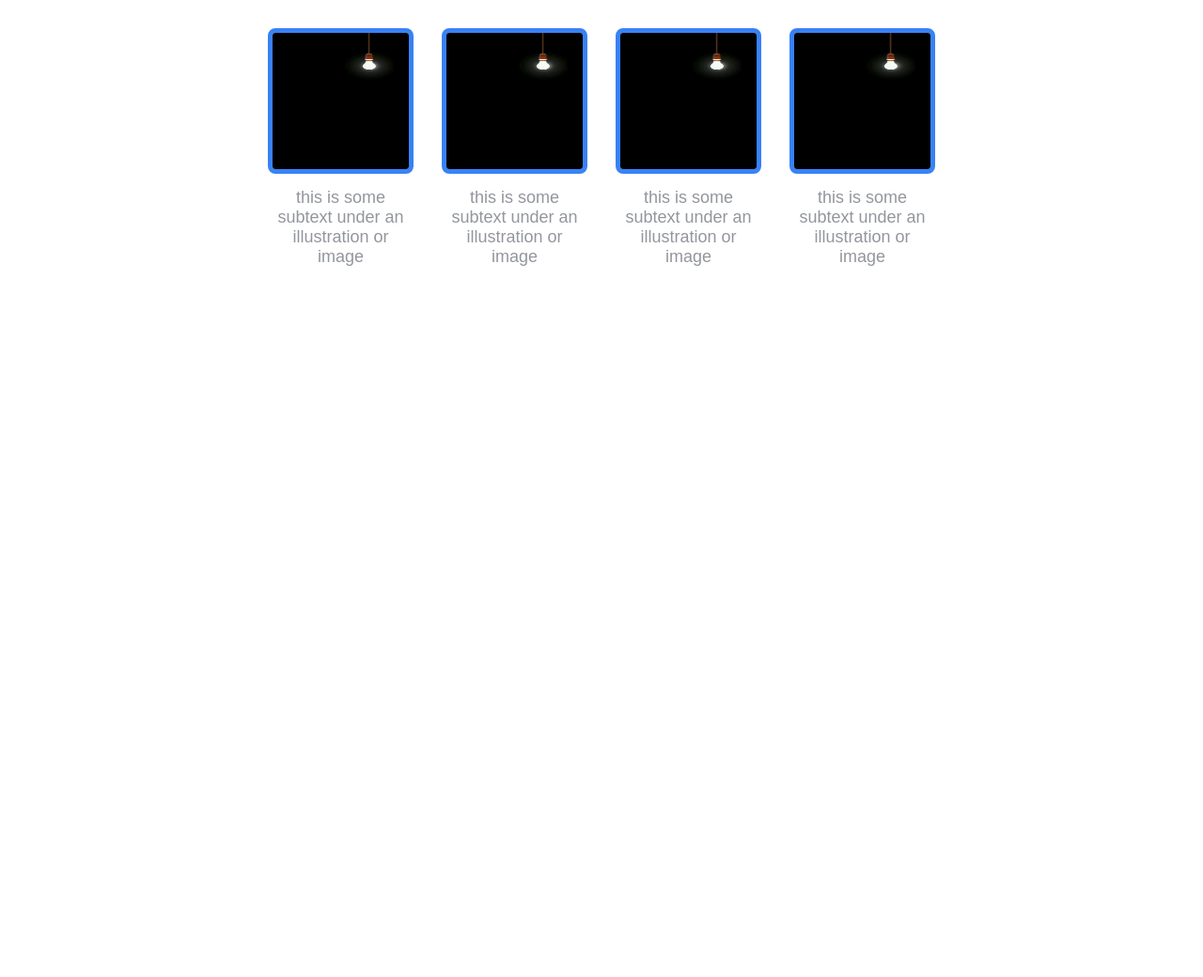
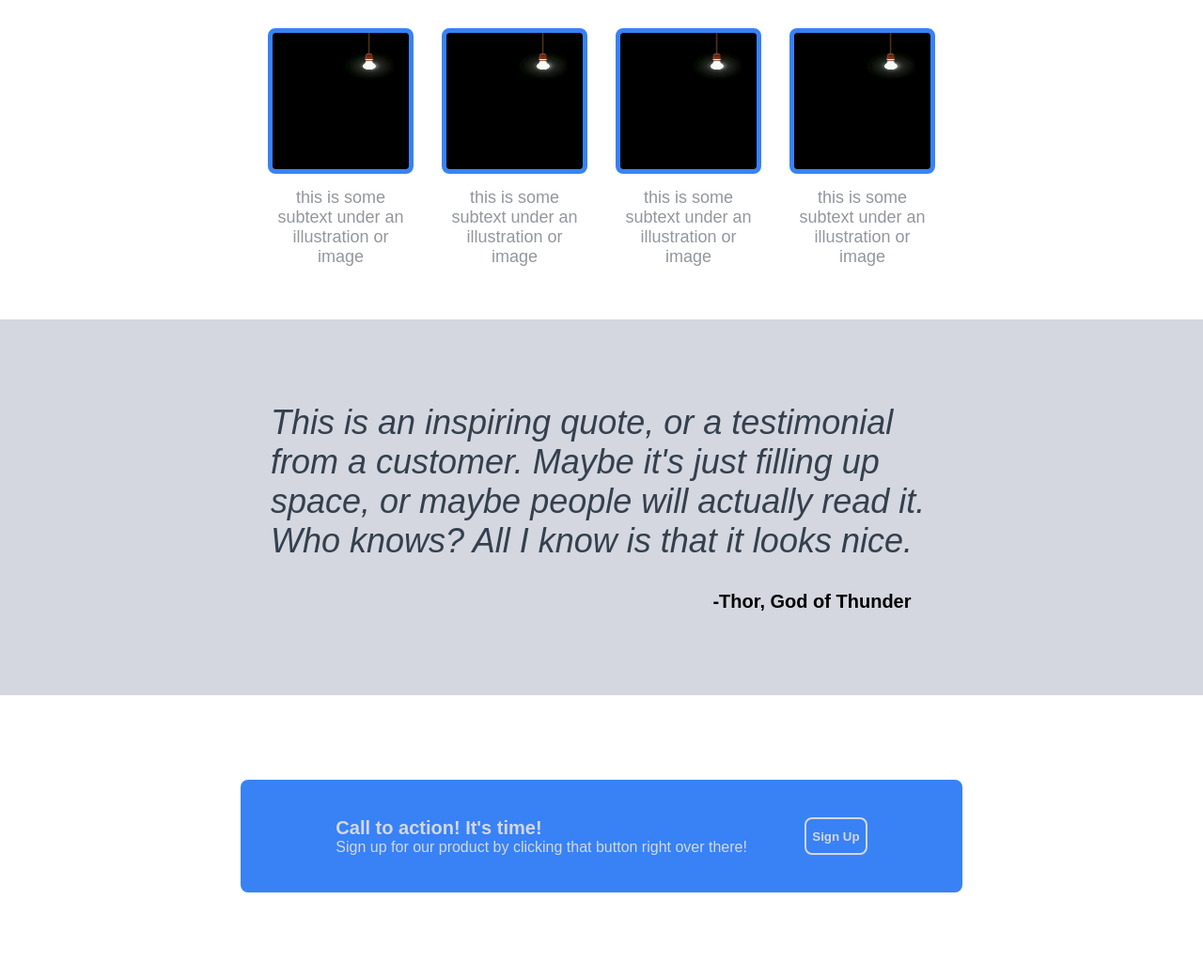
Before and after one commit to YanicB/Landing-Page, a plain HTML site: page index.html in a window 1280 px wide. Shown: the part 521-1561 px from the top of the page at 94% size. Before the commit the page ends 821 px from the top, so only its background shows below. Drawn offline with Linux system fonts and the light colour scheme.

Commit message:
Created quote block for website, edited the styles.css and html

```diff
--- a/index.html
+++ b/index.html
@@ -63,6 +63,29 @@
             </ul>
             </div>
         </div>
+
+        <div class="quote">
+            <div class="quote-text">
+                This is an inspiring quote, or a testimonial from a customer. Maybe it's just filling up space, or maybe people will actually read it. Who knows? All I know is that it looks nice.
+            </div>
+            <div class="author">
+                -Thor, God of Thunder
+            </div>
+        </div>
+
+        <div class="action">
+            <div class="blue-box">
+                <div class="both">
+                    <div class="small-title">
+                        Call to action! It's time!
+                    </div>
+                    <div class="small-text">
+                        Sign up for our product by clicking that button right over there!
+                    </div>
+                </div>
+                <button> Sign Up </button>
+            </div>
+        </div>
     </body>
 
 </html>
--- a/styles.css
+++ b/styles.css
@@ -119,6 +119,7 @@ a {
     display: flex;
     align-items: center;
     justify-content: space-evenly;
+    margin-bottom: 40px;
 }
 
 .subtext > ul {
@@ -127,4 +128,62 @@ a {
 
 .quote {
     display: flex;
+    flex-direction: column;
+    background-color: #d4d7df;
+    justify-content: center;
+    align-items: center;
+    width: 100%;
+    height: 400px;
 }
+
+.quote-text {
+    font-style: italic;
+    font-size: 36px;
+    color: #35404e;
+    font-weight: 200px;
+    width: 55%;
+    height: 200px;
+}
+
+.author {
+    font-weight: bold;
+    font-size: 20px;
+    margin-left: 35%;
+}
+
+.action {
+    display: flex;
+    width: 100%;
+    height: 300px;
+    justify-content: center;
+    align-items: center;
+}
+
+.blue-box {
+    display: flex;
+    box-sizing: border-box;
+    background-color: #3882F6;
+    width: 60%;
+    height: 120px;
+    border-radius: 8px;
+    padding: 40px;
+    justify-content: space-evenly;
+}
+
+.small-title {
+    font-weight: bold;
+    color: #D4D7DF;
+    font-size: 20px;
+}
+
+.small-text {
+    color: #D4D7DF;
+}
+
+.action button {
+    background-color: #3882F6;
+    border: 2px solid #d4d7df;
+    border-radius: 8px;
+    color: #D4D7DF;
+    font-weight: bold;
+}
```
